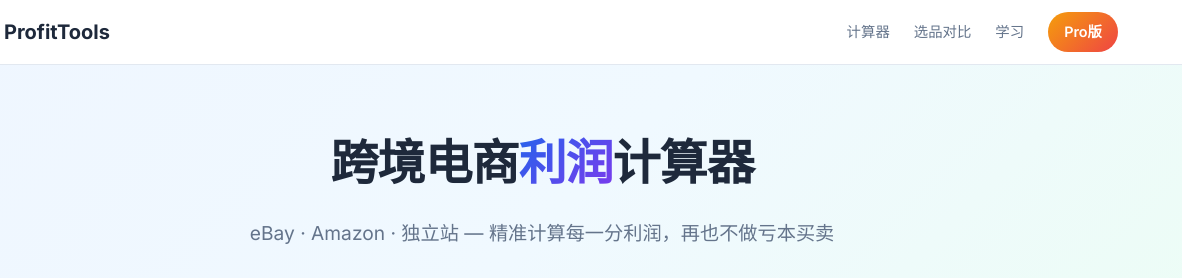
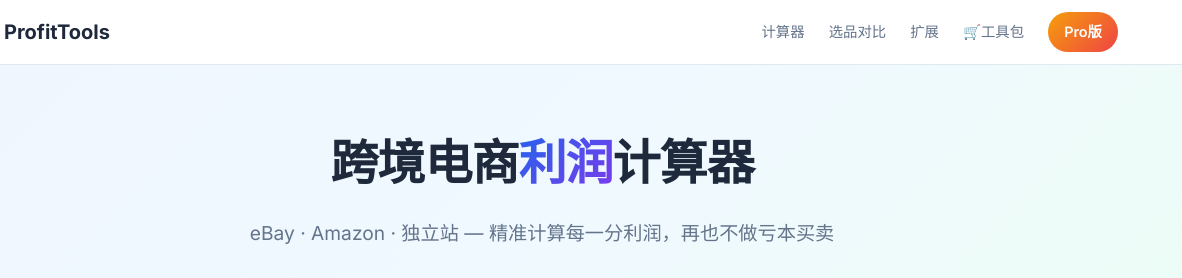
Before and after one commit to liuxin512/profit-tools, a browser extension: page public/index.html in a window 1280 px wide. Shown: the top 278 px of the page, 98-1280 px from the left. Drawn offline with Linux system fonts and the light colour scheme.

Commit message:
🔗 主页导航添加扩展和销售页链接

```diff
--- a/public/index.html
+++ b/public/index.html
@@ -27,7 +27,8 @@
         <div class="nav-links">
           <a href="#calculators">计算器</a>
           <a href="#compare">选品对比</a>
-          <a href="#learn">学习</a>
+          <a href="/extension/">扩展</a>
+          <a href="/buy/">🛒工具包</a>
           <a href="#pro" class="btn-pro">Pro版</a>
         </div>
       </nav>
```
